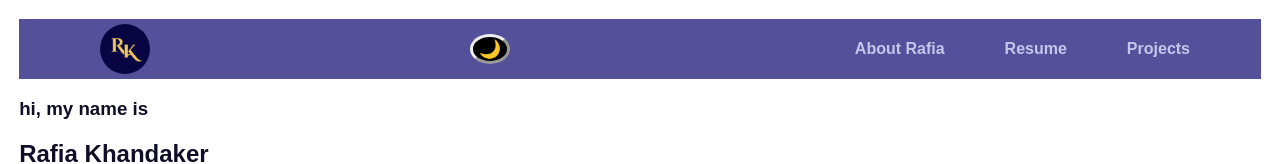
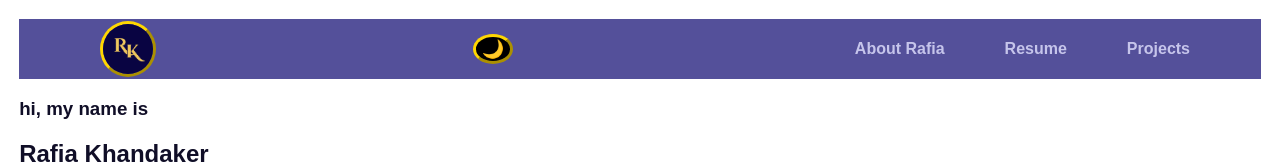
Before and after one commit to RafiaJK/portfolio, a React (Create React App) app: page / in a window 1280 px wide. Shown: the top 164 px of the page. Built offline with nearby package versions, Linux system fonts and the light colour scheme.

Commit message:
Updated home button & dark toggle styling

```diff
--- a/src/App.css
+++ b/src/App.css
@@ -50,4 +50,6 @@ body {
   background-color: black;
   border:none;
   border-style: outset;
+  width: max-content;
+  border-color: gold;
 }
--- a/src/nav.css
+++ b/src/nav.css
@@ -11,6 +11,8 @@
     position: relative;
     margin: 15px 15px 15px 10px;
     border-radius: 50%;
+    border-style: outset;
+    border-color: gold;
 }
 
 .nav-container {
```
